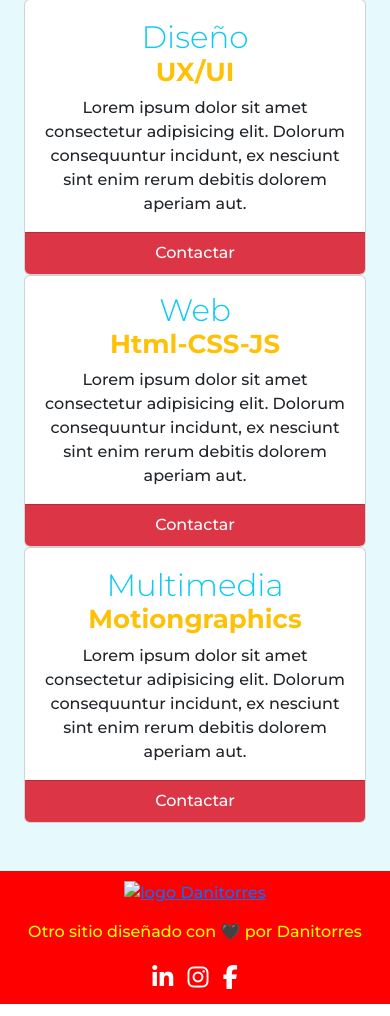
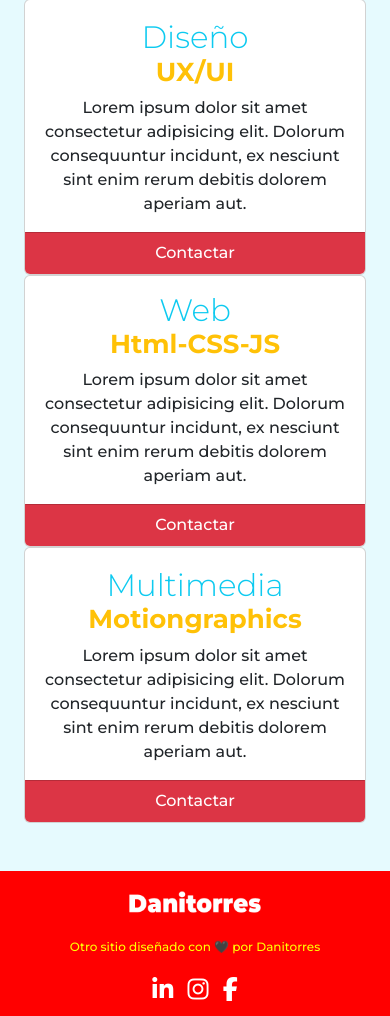
Before and after one commit to danitorrescamilo/FullStack-G74_final_introweb, a plain HTML site: page pages/contacto.html in a window 390 px wide. Shown: the part 1529-2545 px from the top of the page. Drawn offline with nearby package versions, Linux system fonts and the light colour scheme.

Commit message:
Enlaces solucionados en Footer

```diff
--- a/css/style.css
+++ b/css/style.css
@@ -368,6 +368,8 @@ footer {
 
   .box-footer p{
     color: yellow;
+    text-align: center;
+    font-size: 12px;
   }
 
 }
--- a/pages/contacto.html
+++ b/pages/contacto.html
@@ -185,7 +185,7 @@
     <section class="container footer-center">
       <!-- caja 1 -->
       <div class="box-footer">
-        <a href="#"><img src="images/logo-danitorres-blanco.png" alt="logo Danitorres" width="132" height="42" /></a>
+        <a href="#"><img src="../images/logo-danitorres-blanco.png" alt="logo Danitorres" width="132" height="42" /></a>
         <p>Otro sitio diseñado con 🖤 por Danitorres</p>
         <div class="social">
           <a href="https://www.linkedin.com/in/danieltorrescamilo/" target="_blank" class="fa fa-linkedin"></a>
```
Also changed, not shown: pages/portafolio.html (+1 -1 lines).
